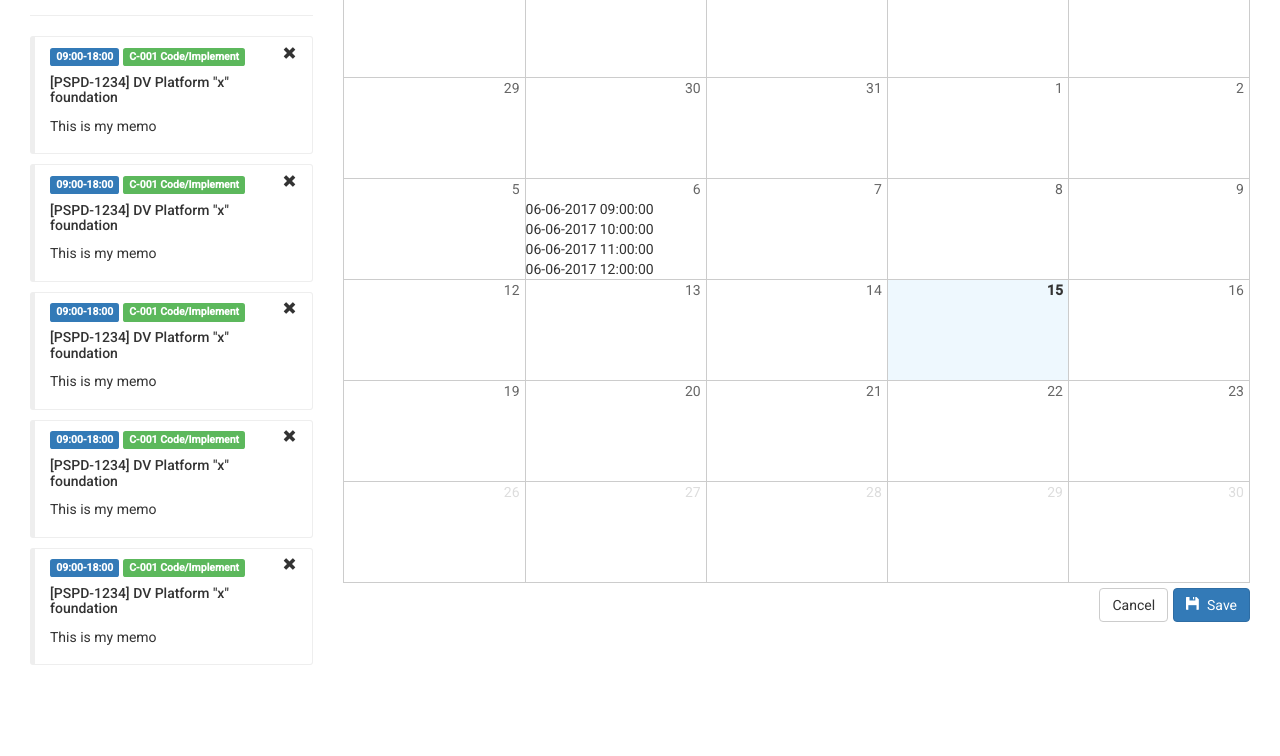
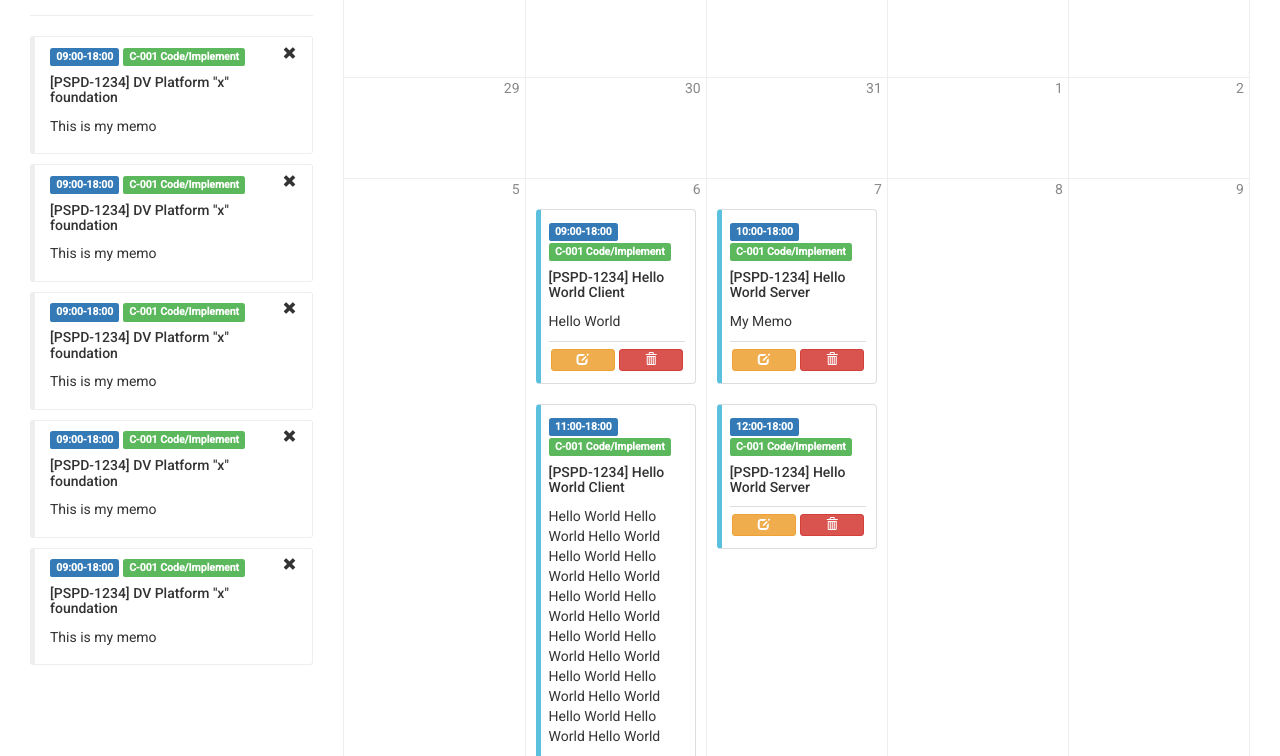
Before and after one commit to HelloCore/MPMDemo, a React app in the folder mpm/: page / in a window 1280 px wide. Shown: the part 165-921 px from the top of the page. Before the commit the page ends 840 px from the top, so only its background shows below. Built offline with nearby package versions, Linux system fonts and the light colour scheme.

Commit message:
Implement timesheet cell prototype

```diff
--- a/mpm/src/components/CalendarView/CalendarView.css
+++ b/mpm/src/components/CalendarView/CalendarView.css
@@ -39,7 +39,7 @@
 }
 
 .calendar-view__calendar-container {
-  border: 1px solid #ccc;
+  border: 1px solid #eee;
   width: 100%;
   flex-direction: column;
   flex: 1 0 0;
@@ -53,7 +53,7 @@
 }
 
 .calendar-view__calendar-row + .calendar-view__calendar-row {
-  border-top: 1px solid #ccc;
+  border-top: 1px solid #eee;
 }
 
 .calendar-view__calendar-row {
@@ -69,7 +69,7 @@
   margin: 0px;
 }
 .calendar-view__calendar-cell + .calendar-view__calendar-cell {
-  border-left: 1px solid #ccc;
+  border-left: 1px solid #eee;
 }
 
 .calendar-view__calendar-header-weekend-cell
@@ -94,3 +94,9 @@
 .calendar-view__footer-container > .btn {
   margin-left: 5px;
 }
+.calendar-view__header-wrapper > .calendar-view__today-button.active {
+  box-shadow: none;
+  background-color: white;
+  font-weight: bold;
+  text-decoration: underline;
+}
--- a/mpm/src/components/CalendarView/CalendarView.js
+++ b/mpm/src/components/CalendarView/CalendarView.js
@@ -63,6 +63,7 @@ class CalendarView extends Component<void, CalendarViewProps, void> {
             <Glyphicon glyph="menu-left" />
           </Button>
           <Button
+            className="calendar-view__today-button"
             active={isSameMonth}
             onClick={() => {
               if (isSameMonth === false) {
--- a/mpm/src/components/CalendarView/CalendarViewCell.css
+++ b/mpm/src/components/CalendarView/CalendarViewCell.css
@@ -8,7 +8,7 @@
 .mpm-calendar-cell__title {
   text-align: right;
   padding-right: 5px;
-  color: #666;
+  color: #888;
 }
 
 .mpm-calendar-cell__container-today {
@@ -20,9 +20,10 @@
 }
 
 .mpm-calendar-cell__title.mpm-calendar-cell__title-today {
-  color: #333;
+  color: #666;
   font-weight: bold;
 }
 .calendar-view__calender-header-label {
+  color: #666;
   font-weight: bold;
 }
--- a/mpm/src/components/Timesheet/TimesheetCell.css
+++ b/mpm/src/components/Timesheet/TimesheetCell.css
@@ -0,0 +1,23 @@
+.timesheet-cell__card-container {
+  margin: 10px;
+  padding-left: 8px;
+  padding-right: 10px;
+  padding-top: 10px;
+  padding-bottom: 10px;
+  border: 1px solid #ddd;
+  border-left: 5px solid #5BC0DE;
+  border-radius: 4px;
+  display: flex;
+  flex-direction: column;
+}
+.timesheet-cell__card-right {
+  border-top: 1px solid #ddd;
+  display: flex;
+  flex-direction: row;
+  padding-top: 5px;
+}
+
+.timesheet-cell__card-right > button {
+  margin: 2px;
+  flex: 1;
+}
--- a/mpm/src/components/Timesheet/TimesheetCell.js
+++ b/mpm/src/components/Timesheet/TimesheetCell.js
@@ -15,9 +15,41 @@ export type TimesheetCellProps = TimesheetCellOwnProps &
   TimesheetCellStateProps;
 
 class TimesheetCell extends Component<void, TimesheetCellProps, void> {
+  renderMemo() {
+    const { memo } = this.props.timesheet;
+    if (memo !== undefined && memo.length > 0) {
+      return <p>{memo}</p>;
+    } else {
+      return null;
+    }
+  }
+
   render() {
     return (
-      <div>{this.props.timesheet.start.format('DD-MM-YYYY HH:mm:ss')}</div>
+      <div className="timesheet-cell__card-container">
+        <div className="timesheet-cell__card-left">
+          <span className="label label-primary">
+            {this.props.timesheet.start.format('HH:mm')}-{this.props.timesheet.end.format('HH:mm')}
+          </span>
+          {' '}
+          <span className="label label-success">
+            {this.props.timesheet.taskName}
+          </span>
+          <h5>
+            [{this.props.timesheet.projectCode}]{' '}
+            {this.props.timesheet.projectName}
+          </h5>
+          {this.renderMemo()}
+        </div>
+        <div className="timesheet-cell__card-right">
+          <button className="btn btn-warning btn-xs">
+            <span className="glyphicon glyphicon-edit" />
+          </button>
+          <button className="btn btn-danger btn-xs">
+            <span className="glyphicon glyphicon-trash" />
+          </button>
+        </div>
+      </div>
     );
   }
 }
--- a/mpm/src/reducers/timesheet.js
+++ b/mpm/src/reducers/timesheet.js
@@ -7,7 +7,9 @@ export type TimesheetObject = {
   projectName: string,
   taskName: string,
   start: Moment,
-  end: Moment
+  end: Moment,
+  isTemporary: boolean,
+  memo: string
 };
 export type TimesheetState = {
   serverTimesheet: { [date: string]: Array<TimesheetObject> },
@@ -16,20 +18,24 @@ export type TimesheetState = {
 
 const initialState: TimesheetState = {
   serverTimesheet: {
-    '06-06-2017': [
+    '07-06-2017': [
       {
         projectCode: 'PSPD-1234',
         projectName: 'Hello World Server',
         taskName: 'C-001 Code/Implement',
         start: Moment('06-06-2017 10:00:00', 'DD-MM-YYYY HH:mm:ss'),
-        end: Moment('06-06-2017 18:00:00', 'DD-MM-YYYY HH:mm:ss')
+        end: Moment('06-06-2017 18:00:00', 'DD-MM-YYYY HH:mm:ss'),
+        isTemporary: false,
+        memo: 'My Memo'
       },
       {
         projectCode: 'PSPD-1234',
         projectName: 'Hello World Server',
         taskName: 'C-001 Code/Implement',
         start: Moment('06-06-2017 12:00:00', 'DD-MM-YYYY HH:mm:ss'),
-        end: Moment('06-06-2017 18:00:00', 'DD-MM-YYYY HH:mm:ss')
+        end: Moment('06-06-2017 18:00:00', 'DD-MM-YYYY HH:mm:ss'),
+        isTemporary: false,
+        memo: ''
       }
     ]
   },
@@ -40,14 +46,19 @@ const initialState: TimesheetState = {
         projectName: 'Hello World Client',
         taskName: 'C-001 Code/Implement',
         start: Moment('06-06-2017 09:00:00', 'DD-MM-YYYY HH:mm:ss'),
-        end: Moment('06-06-2017 18:00:00', 'DD-MM-YYYY HH:mm:ss')
+        end: Moment('06-06-2017 18:00:00', 'DD-MM-YYYY HH:mm:ss'),
+        isTemporary: true,
+        memo: 'Hello World'
       },
       {
         projectCode: 'PSPD-1234',
         projectName: 'Hello World Client',
         taskName: 'C-001 Code/Implement',
         start: Moment('06-06-2017 11:00:00', 'DD-MM-YYYY HH:mm:ss'),
-        end: Moment('06-06-2017 18:00:00', 'DD-MM-YYYY HH:mm:ss')
+        end: Moment('06-06-2017 18:00:00', 'DD-MM-YYYY HH:mm:ss'),
+        isTemporary: true,
+        memo:
+          'Hello World Hello World Hello World Hello World Hello World Hello World Hello World Hello World Hello World Hello World Hello World Hello World Hello World Hello World Hello World Hello World Hello World Hello World'
       }
     ]
   }
```
